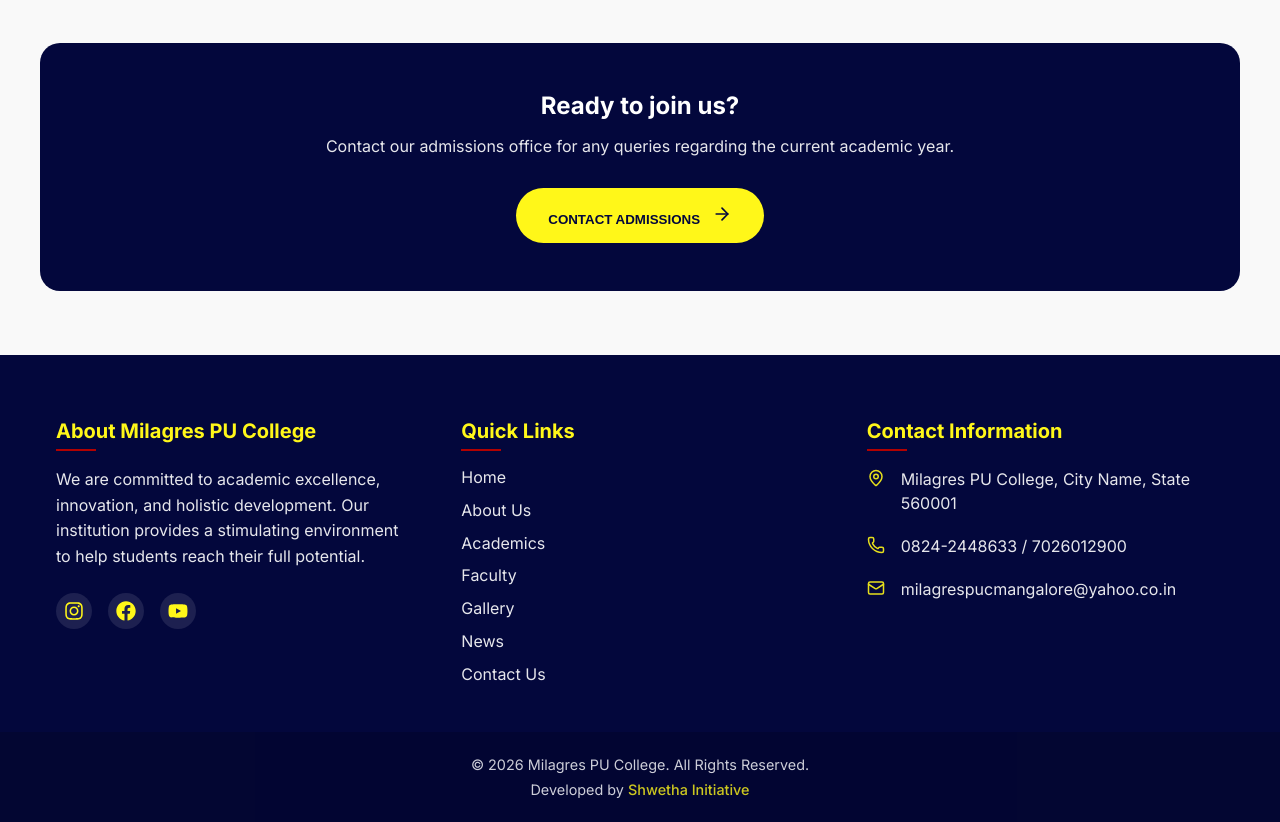
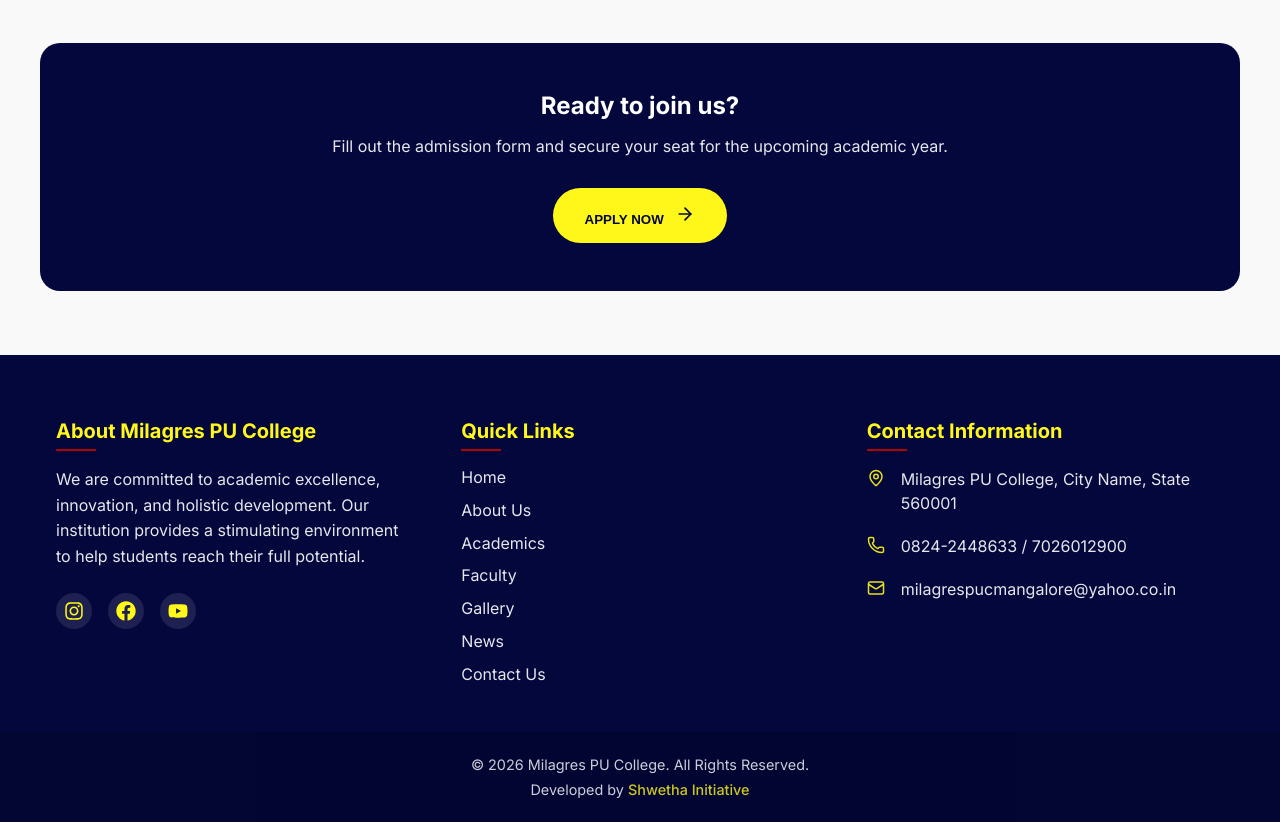
Before and after one commit to Milagres-PUC/Milagrespucollege-, a Next.js app: page /admissions/process in a window 1280 px wide. Shown: the part 880-1702 px from the top of the page. Built offline with nearby package versions, Linux system fonts and the light colour scheme; no server answers; the database is empty.

Commit message:
Update admission process CTA

```diff
--- a/src/app/admissions/process/page.tsx
+++ b/src/app/admissions/process/page.tsx
@@ -36,9 +36,9 @@
 
       <div style={{ marginTop: '5rem', backgroundColor: 'var(--primary-dark-blue)', color: 'white', padding: '3rem', borderRadius: '20px', textAlign: 'center' }}>
         <h2 style={{ marginBottom: '1rem' }}>Ready to join us?</h2>
-        <p style={{ marginBottom: '2rem', opacity: 0.9 }}>Contact our admissions office for any queries regarding the current academic year.</p>
+        <p style={{ marginBottom: '2rem', opacity: 0.9 }}>Fill out the admission form and secure your seat for the upcoming academic year.</p>
         <button className="btn btn-primary" style={{ backgroundColor: 'var(--primary-yellow)', color: 'var(--primary-dark-blue)', border: 'none', padding: '1rem 2rem', fontWeight: '700', borderRadius: '30px' }}>
-          CONTACT ADMISSIONS <ArrowRight size={20} style={{ marginLeft: '0.5rem', display: 'inline' }} />
+          APPLY NOW <ArrowRight size={20} style={{ marginLeft: '0.5rem', display: 'inline' }} />
         </button>
       </div>
     </div>
```
